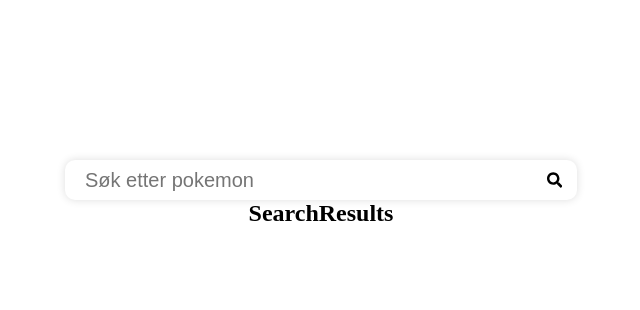
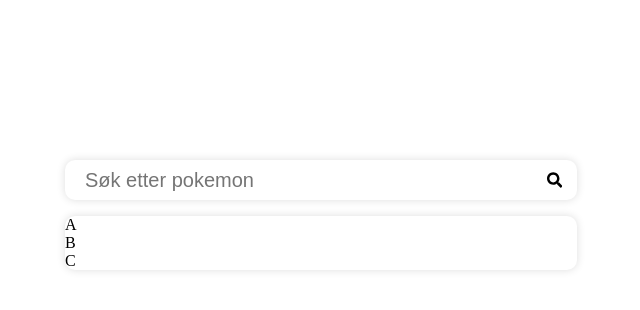
Before and after one commit to Riddy366/UIN_Eksamen_2024, a React (Vite) app in the folder frontend/: page /teams in a window 1280 px wide. Shown: the top 310 px of the page, without its empty margins (319-959 px from the left). Built offline with nearby package versions, Linux system fonts and the light colour scheme.

Commit message:
Fjernet placeholders og begynt på utforming av utskrift
Fjernet placeholder tekstene og påbegynt CSS for søkeresultatene.

```diff
--- a/frontend/src/App.jsx
+++ b/frontend/src/App.jsx
@@ -1,6 +1,7 @@
 import { useState } from 'react'
 import './App.css'
 import { SearchBar } from './components/SearchBar'
+import { SearchResults } from './components/SearchResult';
 
 function App() {
 
@@ -8,8 +9,8 @@
   return (
       <div className="App">
         <section className="search-bar-container">
-          <SearchBar />
-          <h1>SearchResults</h1>
+          <SearchBar setResults={setResults}/>
+          <SearchResults results={results}/>
         </section>
       </div>
   )
--- a/frontend/src/components/SearchBar.jsx
+++ b/frontend/src/components/SearchBar.jsx
@@ -3,7 +3,7 @@
 
 import {FaSearch} from "react-icons/fa";
 
-export const SearchBar = () => {
+export const SearchBar = ({ setResults }) => {
     const [input, setInput] = useState("");
 
     const fetchData = (value) => {
@@ -13,9 +13,13 @@
             const results = json.results.filter((user) => {
                 return value && user && user.name && user.name.toLowerCase().includes(value);
             });
-            console.log(results);
+            setResults(results);
         });
     }
+
+    //Hver gang input-en endres fetches data fra API'et og filtrerer det basert-
+    //på teksten og input-en for og så sette results variablen til det vi får tilbake.
+
     //Kilder:
     // https://www.youtube.com/watch?v=sWVgMcz8Q44
     // https://www.guvi.in/blog/build-a-search-filter-component-in-react/
--- a/frontend/src/components/SearchResult.jsx
+++ b/frontend/src/components/SearchResult.jsx
@@ -0,0 +1,14 @@
+import React from "react";
+import "../styles/SearchResult.css";
+
+export const SearchResults = () => {
+    return (
+        <div className="results-list">
+          <ul>
+            <li>A</li>
+            <li>B</li>
+            <li>C</li>
+          </ul>
+        </div>
+    );
+};
--- /dev/null
+++ b/frontend/src/styles/SearchResult.css
@@ -0,0 +1,12 @@
+.results-list {
+    width: 100%;
+    background-color: white;
+    display: flex;
+    flex-direction: column;
+    box-shadow: 0px 0px 8px #ddd;
+    border-radius: 10px;
+    margin-top: 1rem;
+    max-height: 100px;
+    overflow-y: scroll;
+    list-style-type: none;
+}
```
